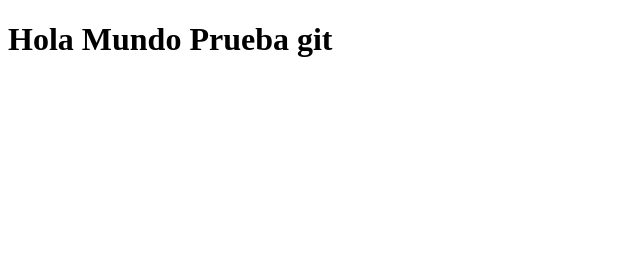
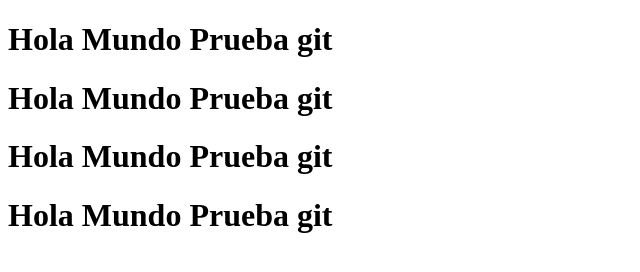
Before and after one commit to chapid99/pruebaunidad1, a plain HTML site: page index.html in a window 1280 px wide. Shown: the whole page, without its empty margins (0-640 px from the left). Drawn offline with Linux system fonts and the light colour scheme.

Commit message:
cambios h1

```diff
--- a/index.html
+++ b/index.html
@@ -7,5 +7,9 @@
 </head>
 <body>
     <h1>Hola Mundo Prueba git</h1>
+    <h1>Hola Mundo Prueba git</h1>
+    <h1>Hola Mundo Prueba git</h1>
+    <h1>Hola Mundo Prueba git</h1>
+
 </body>
 </html>
```
